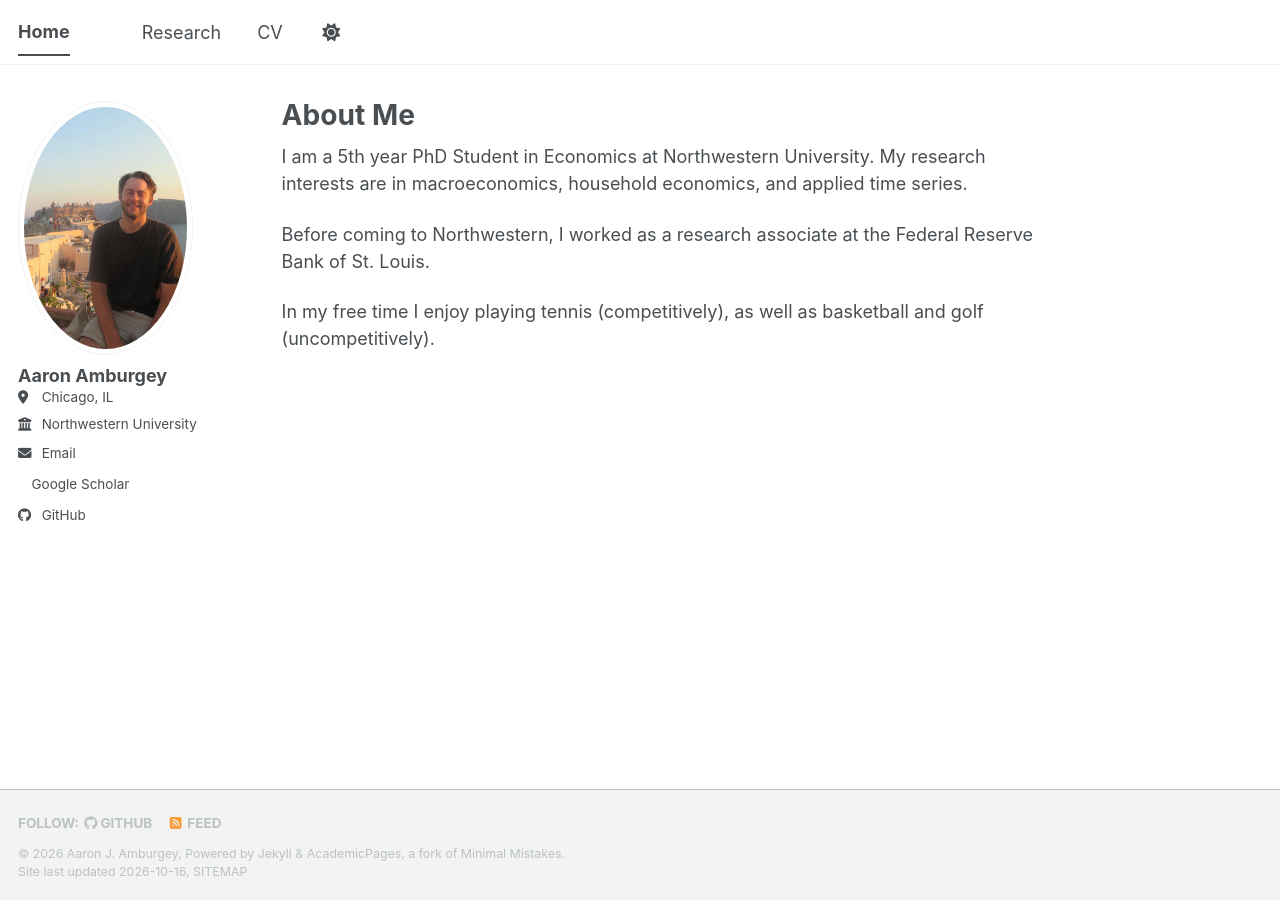
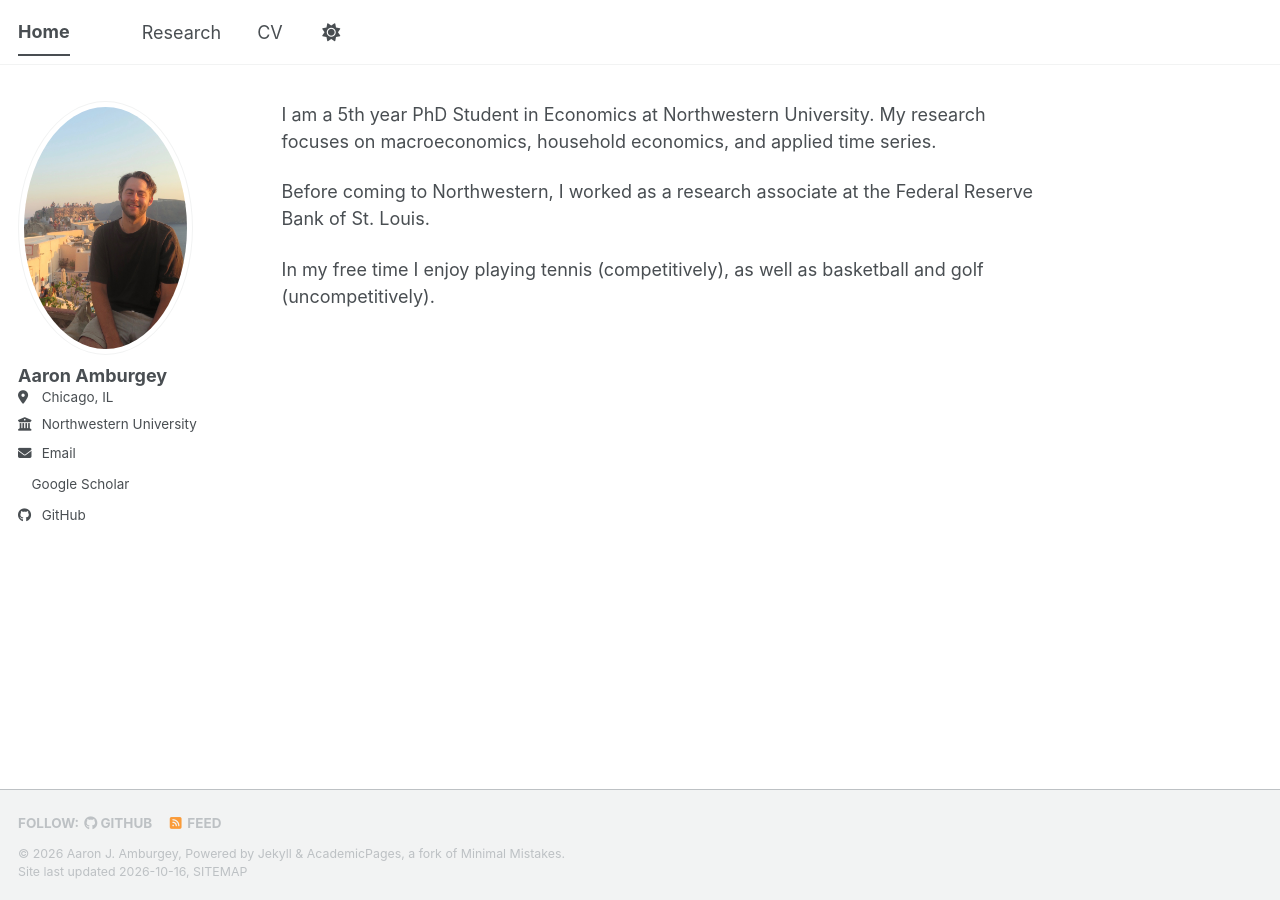
Before and after one commit to ajamburgey/ajamburgey.github.io, a Jekyll site: the page built from _pages/about.md, in a window 1280 px wide. Built offline with Jekyll 4.4.1, drawn with Linux system fonts in a browser that asks for light colours; a style sheet for code colours, icons or effects is not loaded.

Commit message:
Revise research interests description
Updated research interests wording for clarity.

```diff
--- a/_pages/about.md
+++ b/_pages/about.md
@@ -1,13 +1,12 @@
 ---
 permalink: /
-title: "About Me"
 author_profile: true
 redirect_from:
   - /about/
   - /about.html
 ---
 
-I am a 5th year PhD Student in Economics at Northwestern University. My research interests are in macroeconomics, household economics, and applied time series.
+I am a 5th year PhD Student in Economics at Northwestern University. My research focuses on macroeconomics, household economics, and applied time series.
 
 Before coming to Northwestern, I worked as a research associate at the Federal Reserve Bank of St. Louis.
 
```
